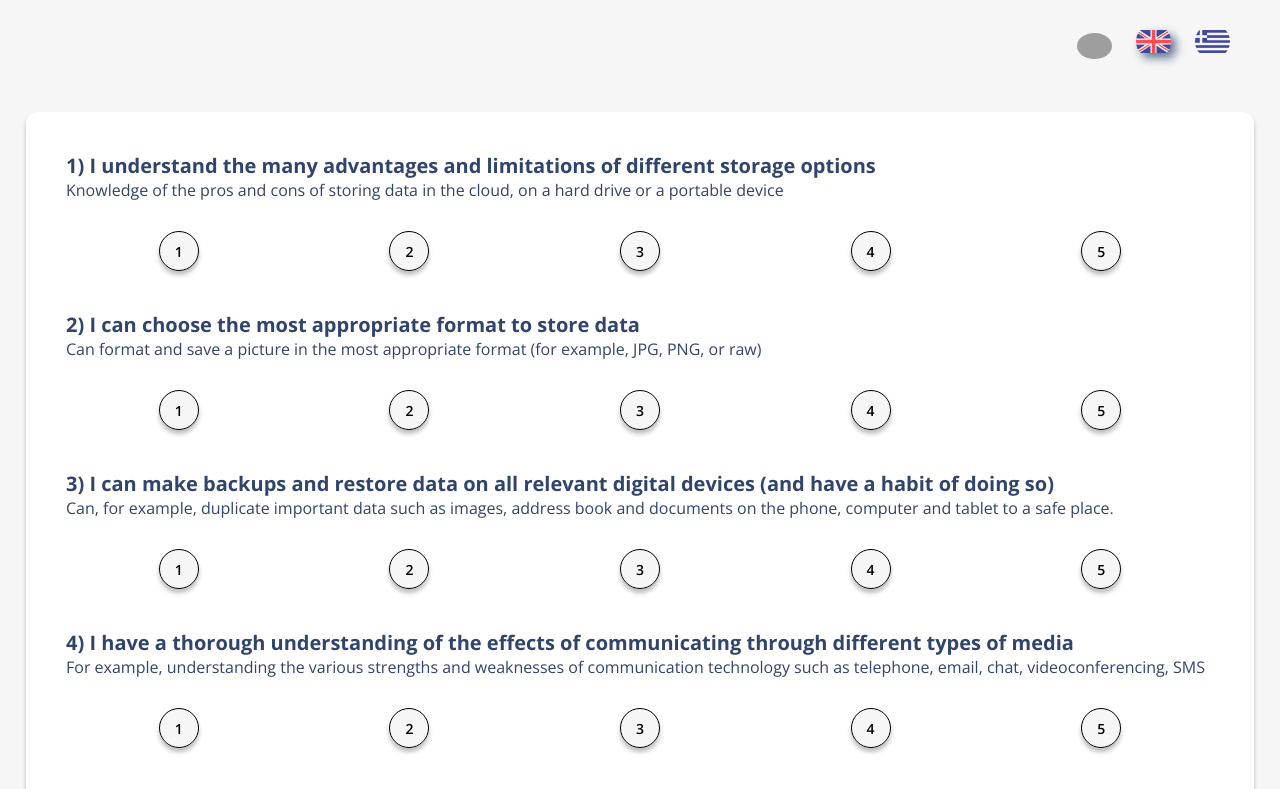
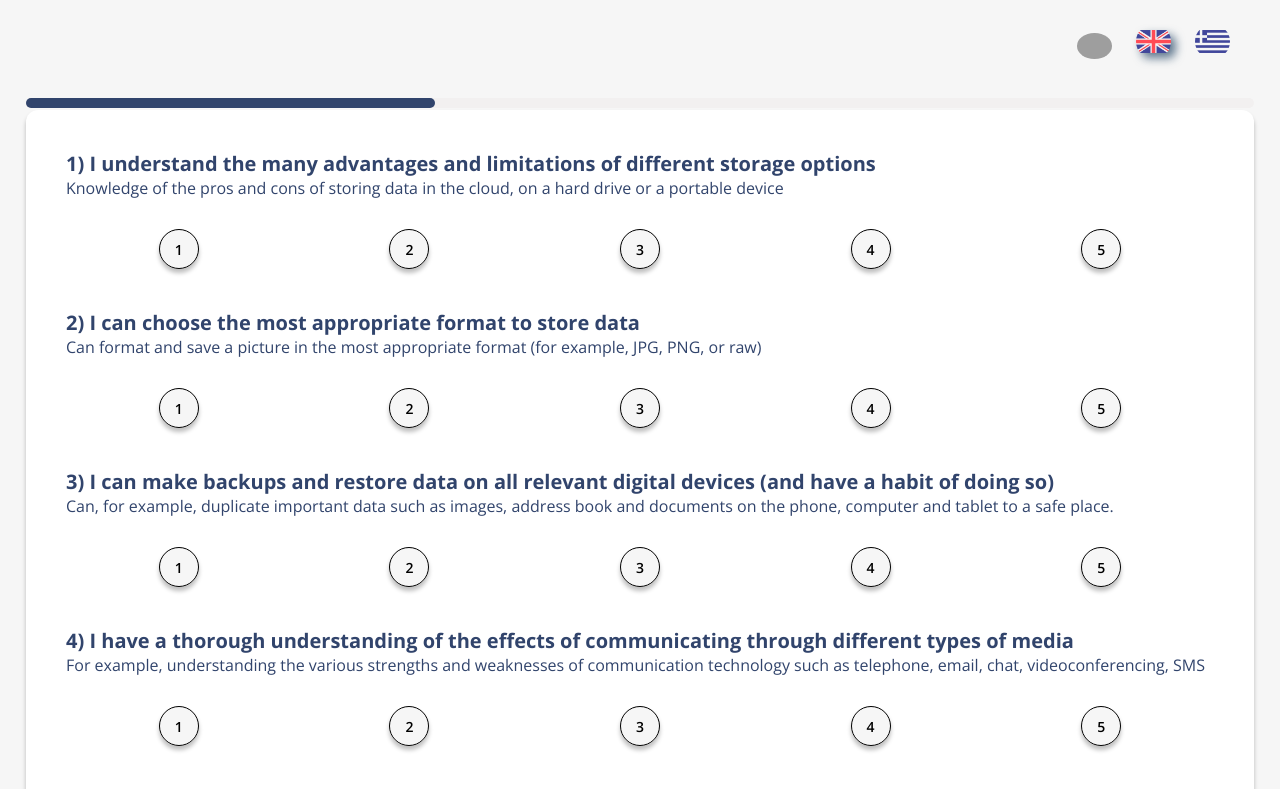
Before and after one commit to konstantinosTabakis/digital-competence-evaluator, a React (Create React App) app: page /survey in a window 1280 px wide. Shown: the top 789 px of the page. Built offline with nearby package versions, Linux system fonts and the light colour scheme; grey boxes are pictures that could not be loaded.

Commit message:
Adding progress bar

```diff
--- a/src/assets/css/style.css
+++ b/src/assets/css/style.css
@@ -195,7 +195,7 @@ header .icons img.active {
   padding: 40px;
   -webkit-box-shadow: 0px 4px 4px rgba(0, 0, 0, 0.25);
           box-shadow: 0px 4px 4px rgba(0, 0, 0, 0.25);
-  margin: 24px auto;
+  margin: 0 auto 24px;
 }
 
 .survey-wrapper h3, .survey-wrapper p, .survey-wrapper span {
@@ -421,4 +421,23 @@ header .icons img.active {
             flex-direction: column;
   }
 }
+
+progress {
+  border: none;
+  width: 100%;
+  height: 10px;
+  border-radius: 12px;
+  -webkit-transition: 2s;
+  transition: 2s;
+}
+
+progress::-webkit-progress-value {
+  background: #31446c;
+  border-radius: 12px;
+}
+
+progress::-webkit-progress-bar {
+  background: #f2f0f0;
+  border-radius: 12px;
+}
 /*# sourceMappingURL=style.css.map */
--- a/src/assets/css/style.scss
+++ b/src/assets/css/style.scss
@@ -106,7 +106,7 @@ header .icons {
     border-radius: 12px;
     padding: 40px;
     box-shadow: $shadow;
-    margin: 24px auto;
+    margin: 0 auto 24px;
     h3,p,span{
         color: $primary-color;
     }
@@ -277,3 +277,29 @@ header .icons {
         }
     }
 }
+
+
+progress {
+    border: none;
+    width: 100%;
+    height: 10px;
+    border-radius: 12px;
+    transition: 2s;
+  }
+
+//   progress {
+//     color: lightblue;
+//   }
+
+//   progress::-moz-progress-bar {
+//     background: lightblue;
+//   }
+
+  progress::-webkit-progress-value {
+    background: $primary-color;
+    border-radius: 12px;
+  }
+  progress::-webkit-progress-bar {
+    background: #f2f0f0;
+    border-radius: 12px;
+  }
--- /dev/null
+++ b/src/components/ProgressBar.js
@@ -0,0 +1,10 @@
+function ProgressBar({currentPage, lastPage}) {
+    return (
+        <div>
+            <progress min="0" max={lastPage} value={currentPage} />
+
+        </div>
+    )
+}
+
+export default ProgressBar
--- a/src/pages/Survey.js
+++ b/src/pages/Survey.js
@@ -1,6 +1,7 @@
 import { useContext, useState, useEffect } from "react"
 import { useNavigate } from "react-router-dom"
 import Input from "../components/Input"
+import ProgressBar from "../components/ProgressBar"
 import EvaluatorContext from "../context/EvaluatorContext"
 
 function Survey() {
@@ -37,6 +38,7 @@ function Survey() {
 
     return (
         <div className="container">
+            <ProgressBar currentPage={currentPage} lastPage={lastPage}/>
             <div className="survey-wrapper">
                 {displayQuestions.map((el) => (
                     <Input key={el.id} item={el} />
```
Also changed, not shown: 1 other file (tests, documents, lock files or other folders).
